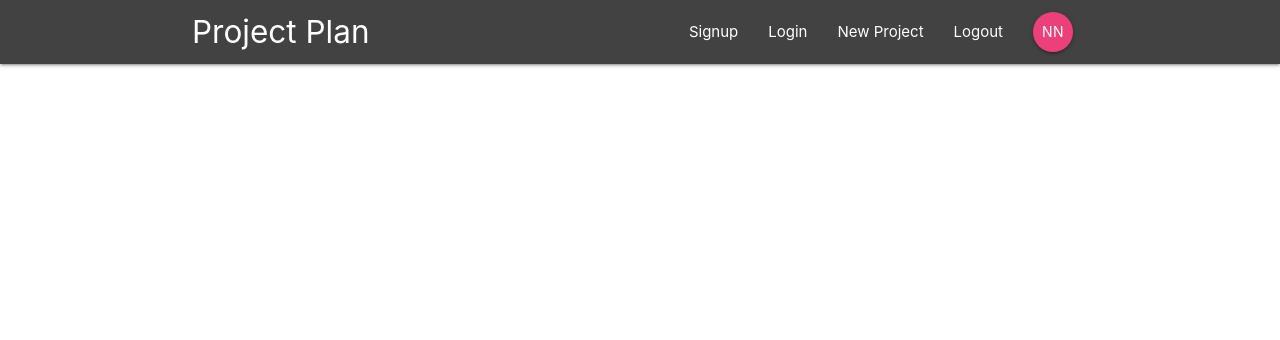
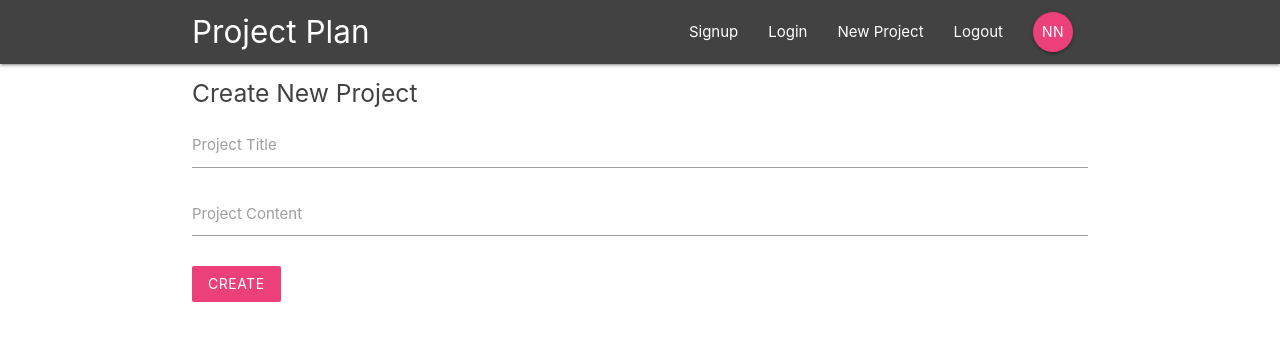
Before and after one commit to vinodjoseph91/React-Redux-Firebase, a React (Create React App) app in the folder sample-project-manager/: page /create in a window 1280 px wide. Shown: the top 340 px of the page. Built offline with nearby package versions, Linux system fonts and the light colour scheme.

Commit message:
Added createProject component and its routing

```diff
--- a/sample-project-manager/src/App.js
+++ b/sample-project-manager/src/App.js
@@ -5,6 +5,7 @@ import Dashboard from './components/dashboard/Dashboard';
 import ProjectDetails from './components/projects/ProjectDetails';
 import SignIn from './components/auth/SignIn';
 import SignUp from './components/auth/SignUp';
+import CreateProject from './components/projects/CreateProject';
 
 class App extends Component {
   render() {
@@ -17,6 +18,7 @@ class App extends Component {
             <Route path='/project/:id' component={ProjectDetails} />
             <Route path='/signin' component={SignIn} />
             <Route path='/signup' component={SignUp} />
+            <Route path='/create' component={CreateProject} />
           </Switch>
         </div>
       </BrowserRouter>
--- a/sample-project-manager/src/components/projects/CreateProject.js
+++ b/sample-project-manager/src/components/projects/CreateProject.js
@@ -0,0 +1,42 @@
+import React, { Component } from 'react'
+
+class CreateProject extends Component {
+    state = {
+        title: '',
+        content: ''
+    };
+
+    handleChange = (e) => {
+        this.setState({
+            [e.target.id]: e.target.value
+        })
+    }
+
+    handleSubmit = (e) => {
+        e.preventDefault();
+        console.log(this.state);
+    }
+
+    render() {
+        return (
+            <div className="container">
+                <form className="white" onSubmit={this.handleSubmit}>
+                    <h5 className="grey-text text-darken-3">Create New Project</h5>
+                    <div className="input-field">
+                        <label htmlFor="title"> Project Title</label>
+                        <input type="text" id="title" onChange={this.handleChange} />
+                    </div>
+                    <div className="input-field">
+                        <label htmlFor="content">Project Content</label>
+                        <textarea id="content" onChange={this.handleChange} className="materialize-textarea"></textarea>
+                    </div>
+                    <div className="input-field">
+                        <button className="btn pink lighten-1 z-depth-0">Create</button>
+                    </div>
+                </form>
+            </div>
+        )
+    }
+}
+
+export default CreateProject
```
